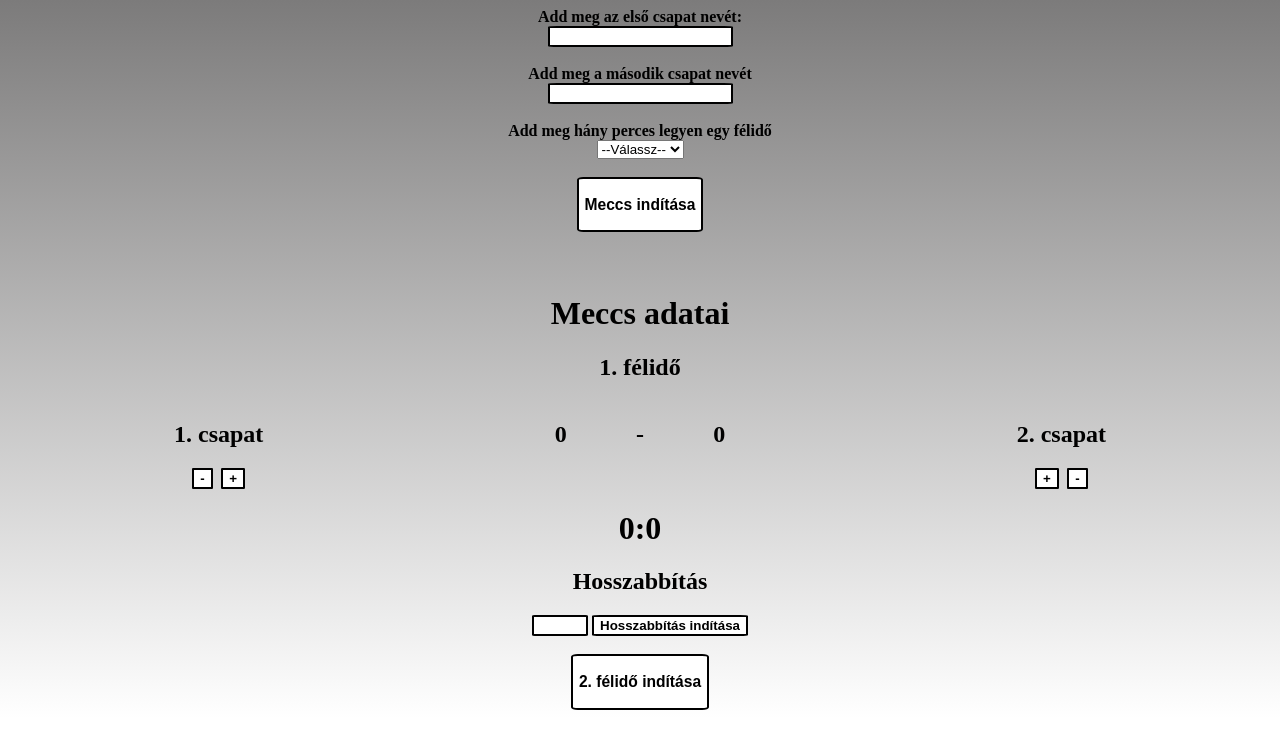
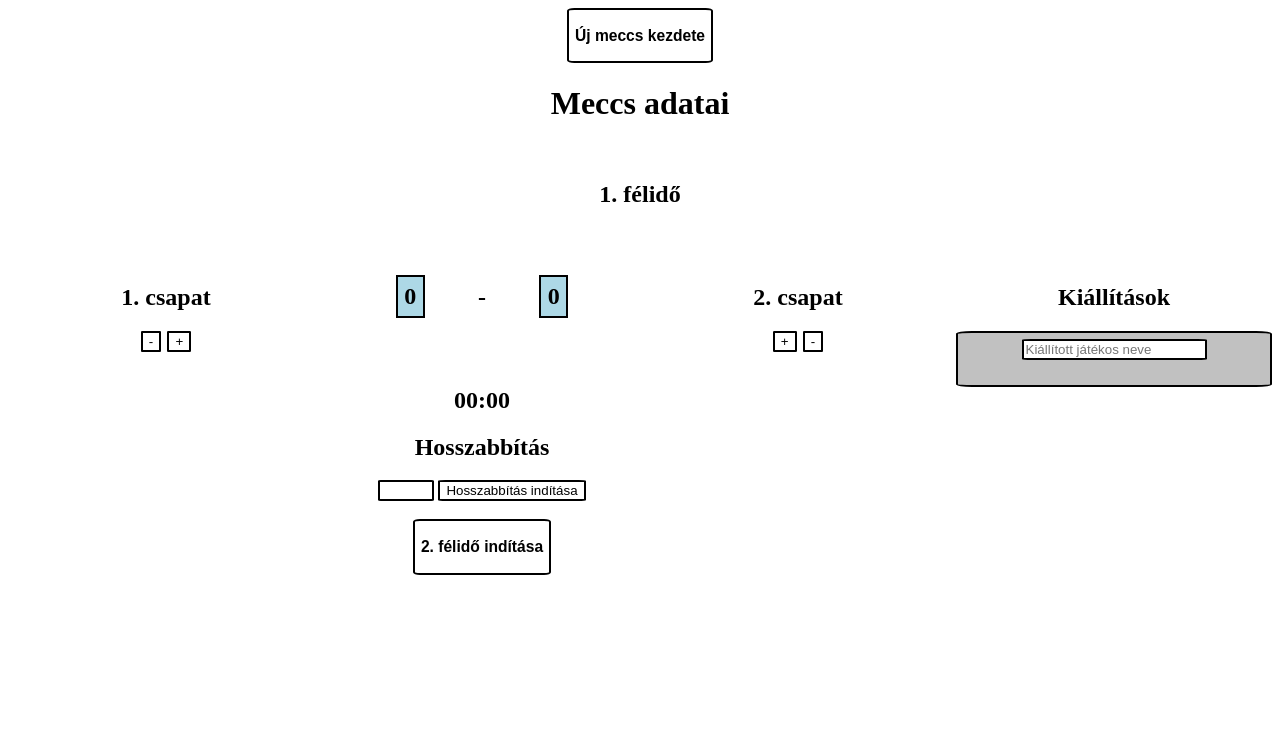
Before and after one commit to Levyke/Focikijelzo, a plain HTML site: page index.html in a window 1280 px wide. Drawn offline with Linux system fonts and the light colour scheme.

Commit message:
majdnem kész prototipus

```diff
--- a/index.html
+++ b/index.html
@@ -8,47 +8,38 @@
 </head>
 <body>
     <div class="container">
-        <div class="adatok">
-            <label for="csapat1">Add meg az első csapat nevét:</label><br>
-            <input type="text" id="csapat1"><br><br>
-
-            <label for="csapat2">Add meg a második csapat nevét</label><br>
-            <input type="text" id="csapat2"><br><br>
-
-            <label for="ido">Add meg hány perces legyen egy félidő</label><br>
-            <select id="ido">
-                <option value="0" selected disabled >--Válassz--</option>
-                <option value="10">10 perc</option>
-                <option value="30">30 perc</option>
-                <option value="45">45 perc</option>
-            </select><br><br>
-
-            <button class="indit" type="button"><h3>Meccs indítása</h3></button>
-        </div>
-
-        <div class="meccs">
-            <h1>Meccs adatai</h1>
-            <h2>1. félidő</h2>
+        <a href="adatok.html"><button class="indit" type="button"><h3>Új meccs kezdete</h3></button></a>
+        <h1>Meccs adatai</h1><br>
+        <h2>1. félidő</h2><br><br>
+        <div class="meccsadatok">
             <main>
                 <aside>
                     <h2>1. csapat</h2>
                     <button class="indit" type="button">-</button><button class="indit golsz" type="button">+</button>
                 </aside>
                 <aside>
-                    <h1><span class="balg">0</span> - <span class="jobbg">0</span></h1>
+                    <h1><span class="balg">0</span> - <span class="jobbg">0</span></h1><br><br>
+                    <h1>00:00</h1>
+                    <h2>Hosszabbítás</h2>
+                    <input type="number" min="1" max="20">
+                    <button class="indit">Hosszabbítás indítása</button>
+                    <br><br>
+                    <button class="indit" type="button"><h3>2. félidő indítása</h3>
                 </aside>
                 <aside>
                     <h2>2. csapat</h2>
                     <button class="indit" type="button">+</button><button class="indit golsz" type="button">-</button>
                 </aside>
+                <aside>
+                    <h1>Kiállítások</h1>
+                    <div class="kiallitasok">
+                        <input type="text" placeholder="Kiállított játékos neve">
+                        <h3 id="kjnev"></h3>
+                    </div>
+                </aside>
             </main>
-            <h1>0:0</h1>
-            <h2>Hosszabbítás</h2>
-            <input type="number" min="1" max="20">
-            <button class="indit">Hosszabbítás indítása</button>
-            <br><br>
-            <button class="indit" type="button"><h3>2. félidő indítása</h3>
         </div>
     </div>
+    <script src="script.js"></script>
 </body>
 </html>
--- a/style.css
+++ b/style.css
@@ -1,7 +1,7 @@
 body
 {
-    background-image: linear-gradient(rgb(124, 123, 123), rgb(255, 255, 255));
-    background-repeat: no-repeat;
+    text-align: center;
+    font-weight: bold;
 }
 main
 {
@@ -16,14 +16,23 @@ aside
     width: 50%;
     text-align: center;
 }
-.meccs
+.kiallitasok
 {
-    text-align: center;
+    padding: 2%;
+    background-color: rgb(193, 193, 193);
+    border: solid black 2px;
+    border-radius: 5%;
 }
-.adatok, .indit
+.adatok
 {
-    font-weight: bold;
+    background-color: rgb(193, 193, 193);
+    border: solid black 2px;
+    border-radius: 5%;
+    margin-left: 30%;
+    margin-right: 30%;
+    padding: 3%;
 }
+
 .adatok
 {
     text-align: center;
@@ -62,3 +71,9 @@ input:hover
 {
     margin-left: 2%;
 }
+.balg, .jobbg
+{
+    background-color: lightblue;
+    padding: 2%;
+    border: solid black 2px;
+}
```
Also changed, not shown: adatok.html (added, +31 -0 lines).
